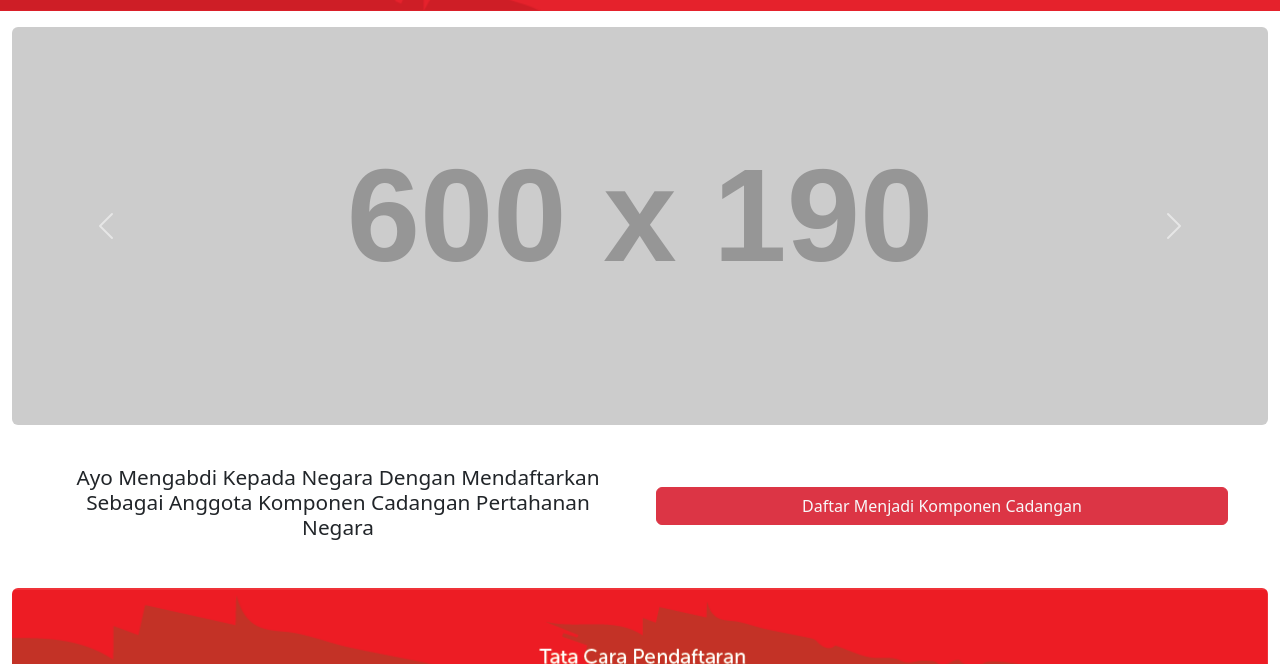
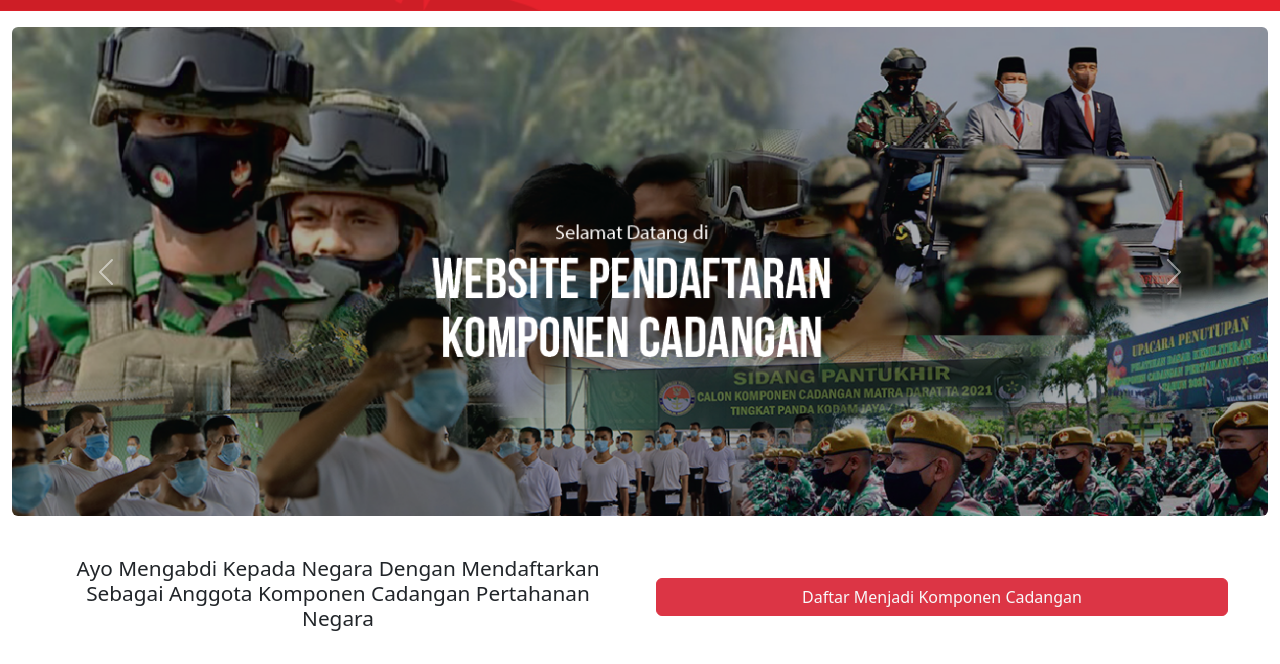
Before and after one commit to hidayatfajar/komcad-bootsrap-version, a plain HTML site: page index.html in a window 1280 px wide. Shown: the part 69-733 px from the top of the page. Drawn offline with nearby package versions, Linux system fonts and the light colour scheme; placeholder pictures from the web are drawn by us; files whose address does not match are found by name.

Commit message:
make an adjustment in asset for the carousel

```diff
--- a/index.html
+++ b/index.html
@@ -62,13 +62,7 @@
             <div id="carouselExample" class="carousel slide mb-3">
                 <div class="carousel-inner">
                     <div class="carousel-item active">
-                        <img src="https://placehold.co/600x190" class="d-block w-100 rounded" alt="...">
-                    </div>
-                    <div class="carousel-item">
-                        <img src="https://placehold.co/600x190" class="d-block w-100 rounded" alt="...">
-                    </div>
-                    <div class="carousel-item">
-                        <img src="https://placehold.co/600x190" class="d-block w-100 rounded" alt="...">
+                        <img src="/assets/img/background/slider-1.png" class="d-block w-100 rounded" alt="...">
                     </div>
                 </div>
                 <button class="carousel-control-prev" type="button" data-bs-target="#carouselExample"
```
Also changed, not shown: assets/img/background/slider-1.png (added), assets/img/background/slider-2.png (added).
